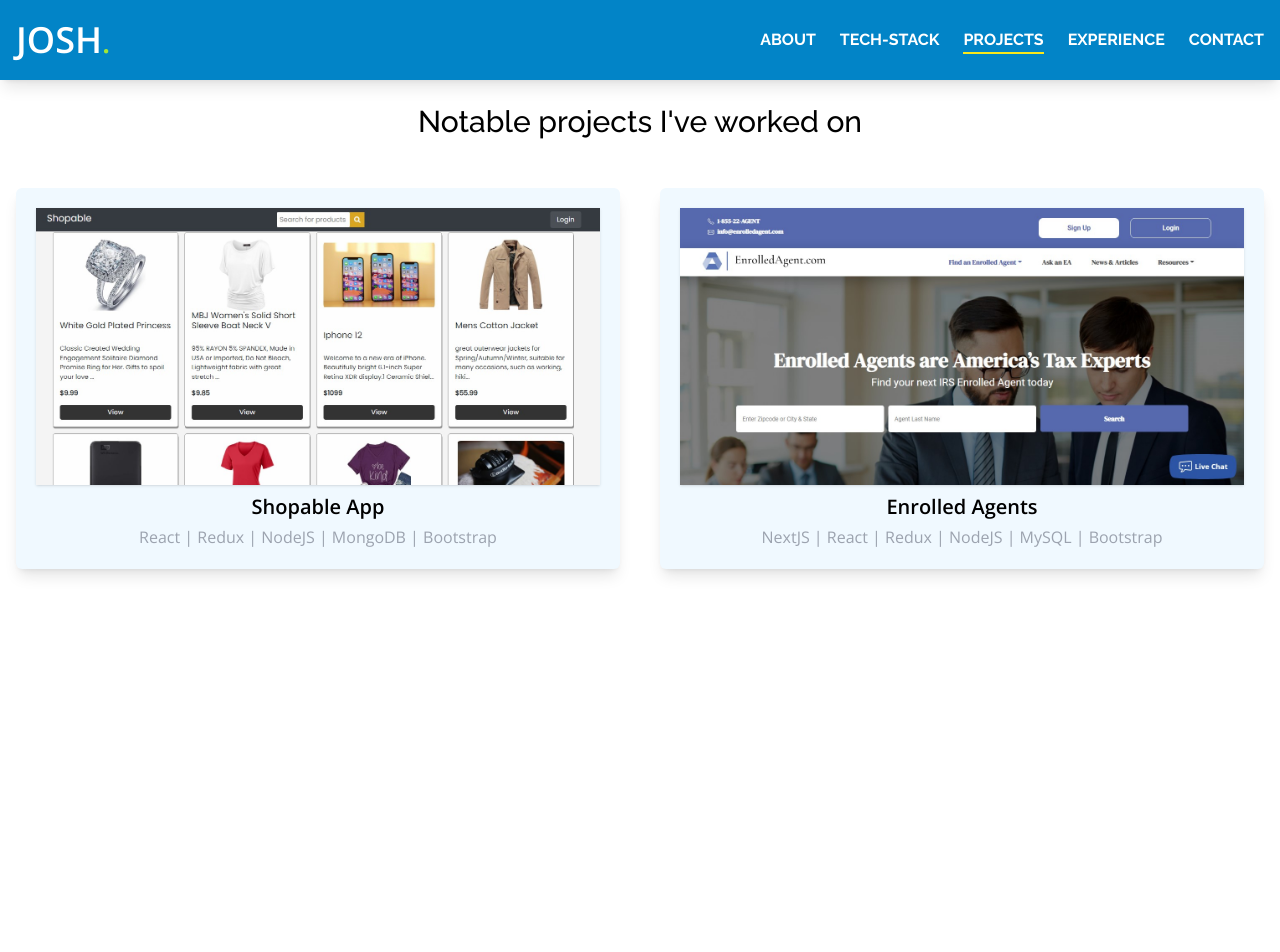
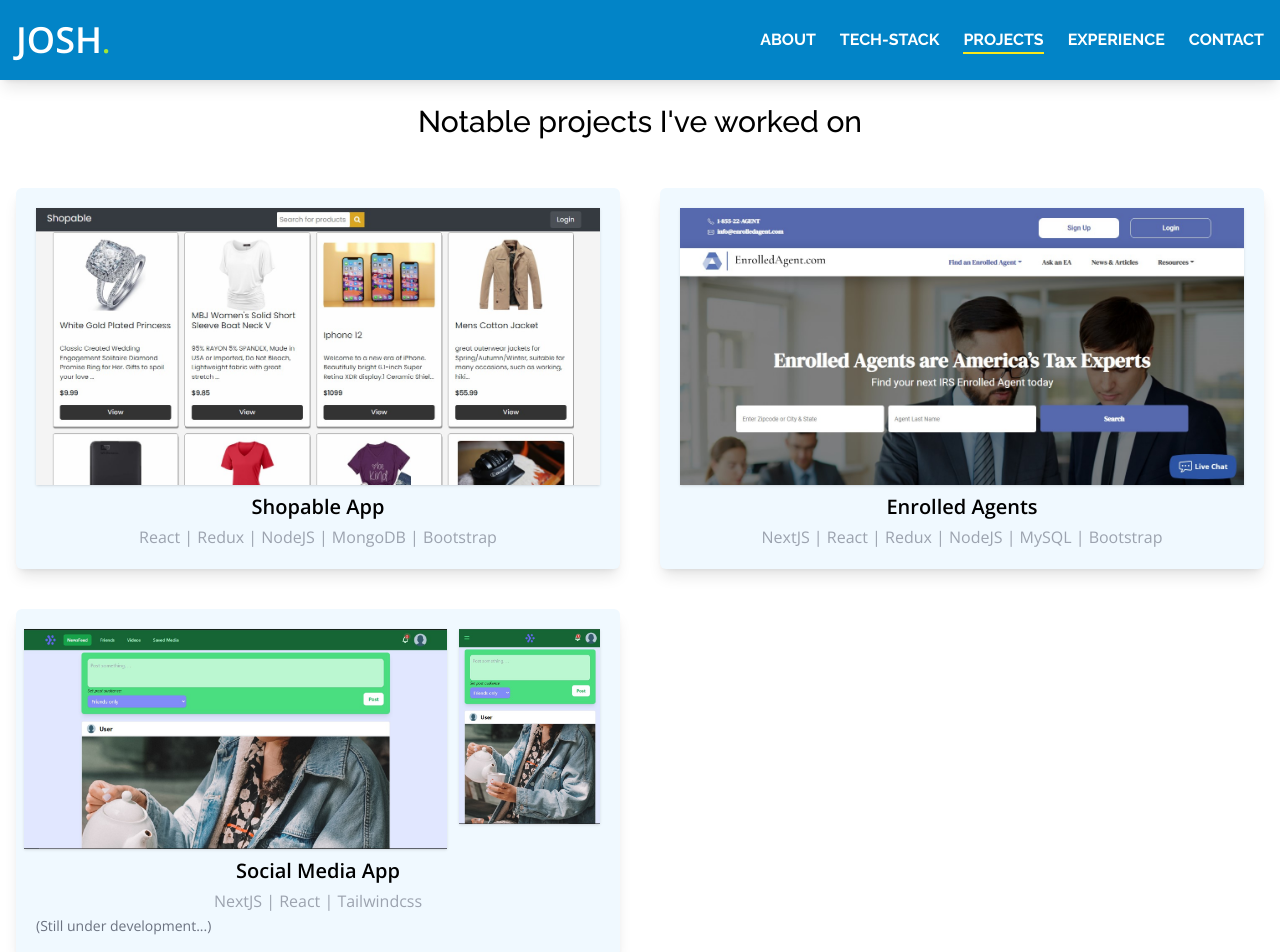
Before and after one commit to Josh-Savvy/josh_website, a Next.js app: page /projects in a window 1280 px wide. Shown: the top 952 px of the page. Before the commit the page ends 800 px from the top, so only its background shows below. Built offline with nearby package versions, Linux system fonts and the light colour scheme.

Commit message:
added new project - socialmed

```diff
--- a/pages/projects.js
+++ b/pages/projects.js
@@ -11,44 +11,91 @@
           </h3>
 
           <div className="mx-auto grid w-full grid-cols-1 gap-8 pt-12 sm:w-3/4 md:gap-10 lg:w-full lg:grid-cols-2">
-            <div className="bg-sky-50 shadow-lg rounded-md p-5 mx-auto transform transition-all hover:scale-105 md:mx-0">
             <a
               href="http://shopable-app.herokuapp.com/"
               target="_blank"
               className=""
             >
+              <div className="bg-sky-50 shadow-lg rounded-md p-5 mx-auto transform transition-all md:hover:scale-105 md:mx-0">
                 <img
                   src="/static/assets/img/shopable.jpg"
                   className="w-full shadow"
                   alt="shopable-app"
                 />
-              </a>
+
                 <div className="">
-                <p className="font-semibold mt-2 text-xl text-center">Shopable App</p>
+                  <p className="font-semibold mt-2 text-xl text-center">
+                    Shopable App
+                  </p>
                   <p className="text-gray-400 mt-1 text-center">
                     React | Redux | NodeJS | MongoDB | Bootstrap
                   </p>
                 </div>
               </div>
-            <div className="bg-sky-50 shadow-lg rounded-md p-5 mx-auto transform transition-all hover:scale-105 md:mx-0">
+            </a>
             <a
               href="https://www.enrolledagent.com/"
               target="_blank"
               className=""
             >
+              {" "}
+              <div className="bg-sky-50 shadow-lg rounded-md p-5 mx-auto transform transition-all md:hover:scale-105 md:mx-0">
                 <img
                   src="/static/assets/img/enrolled.jpg"
                   className="w-full shadow"
                   alt="enrolled-agent"
                 />
-              </a>
+
                 <div className="">
-                <p className="font-semibold mt-2 text-xl text-center">Enrolled Agents</p>
+                  <p className="font-semibold mt-2 text-xl text-center">
+                    Enrolled Agents
+                  </p>
                   <p className="text-gray-400 mt-1 text-center">
                     NextJS | React | Redux | NodeJS | MySQL | Bootstrap
                   </p>
                 </div>
+              </div>{" "}
+            </a>
+            <a
+              href="https://socialmed.netlify.app/"
+              target="_blank"
+              className=""
+            >
+              <div className="bg-sky-50 shadow-lg rounded-md p-5 mx-auto transform transition-all md:mx-0">
+                <span className="flex w-full justify-between">
+                  <span
+                    className="w-3/4 shadow -ml-3 h-full duration-500"
+                    title="Web view"
+                  >
+                    <img
+                      src="/static/assets/img/socialmed.jpg"
+                      alt="social-media-app"
+                    />
+                  </span>
+                  <span
+                    className="w-1/4 md:ml-5 h-full ml-3 shadow duration-500"
+                    title="Mobile view"
+                  >
+                    <img
+                      src="/static/assets/img/socialmed-mobileview.jpg"
+                      alt="social-media-app"
+                    />
+                  </span>
+                </span>
+
+                <div className="">
+                  <p className="font-semibold mt-2 text-xl text-center">
+                    Social Media App
+                  </p>
+                  <p className="text-gray-400 mt-1 text-center">
+                    NextJS | React | Tailwindcss
+                  </p>
+                  <span className="text-sm text-gray-500">
+                    (Still under development...)
+                  </span>
                 </div>
+              </div>
+            </a>
           </div>
         </div>
       </div>
```
Also changed, not shown: public/static/assets/img/socialmed-mobileview.jpg (added), public/static/assets/img/socialmed.jpg (added). Lines whose indentation alone changed are shown as unchanged.
